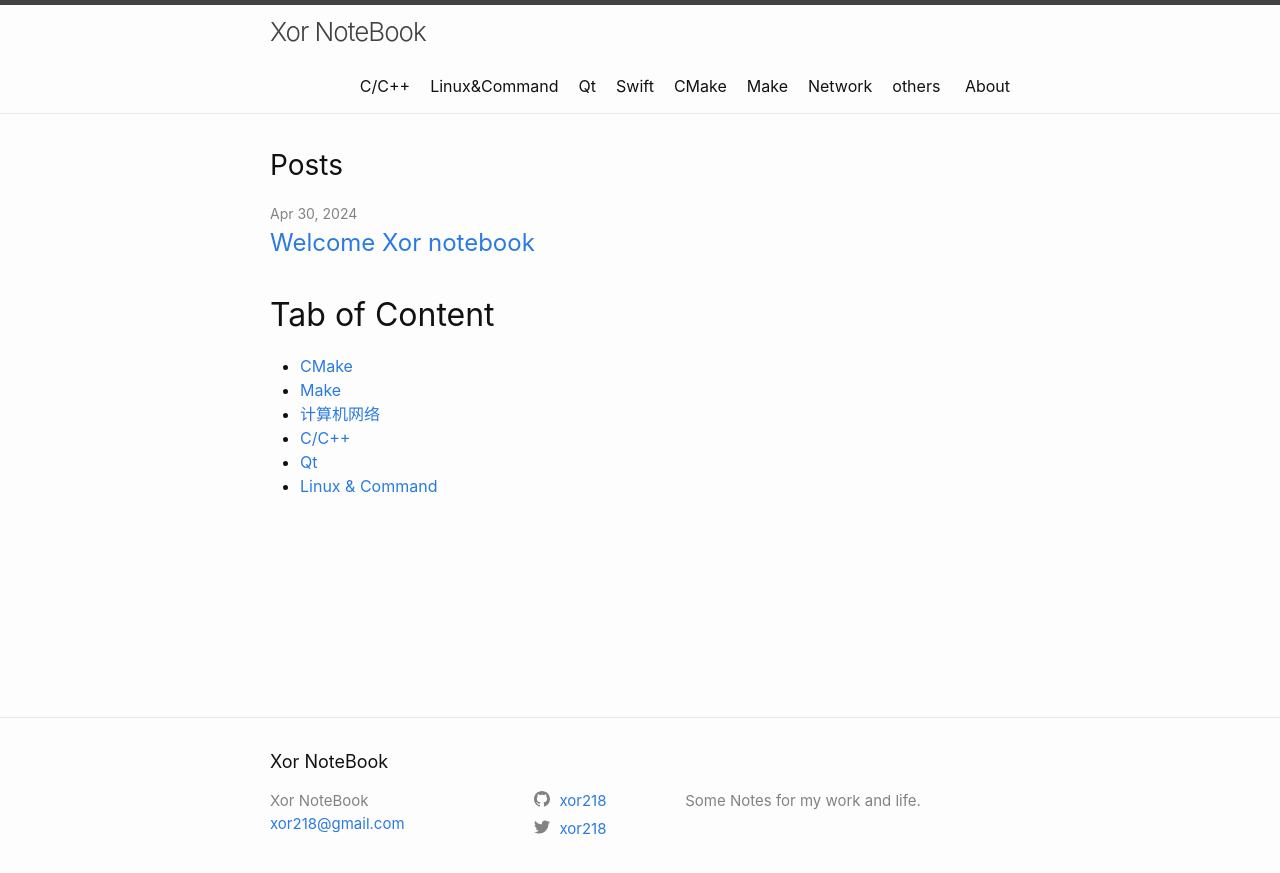
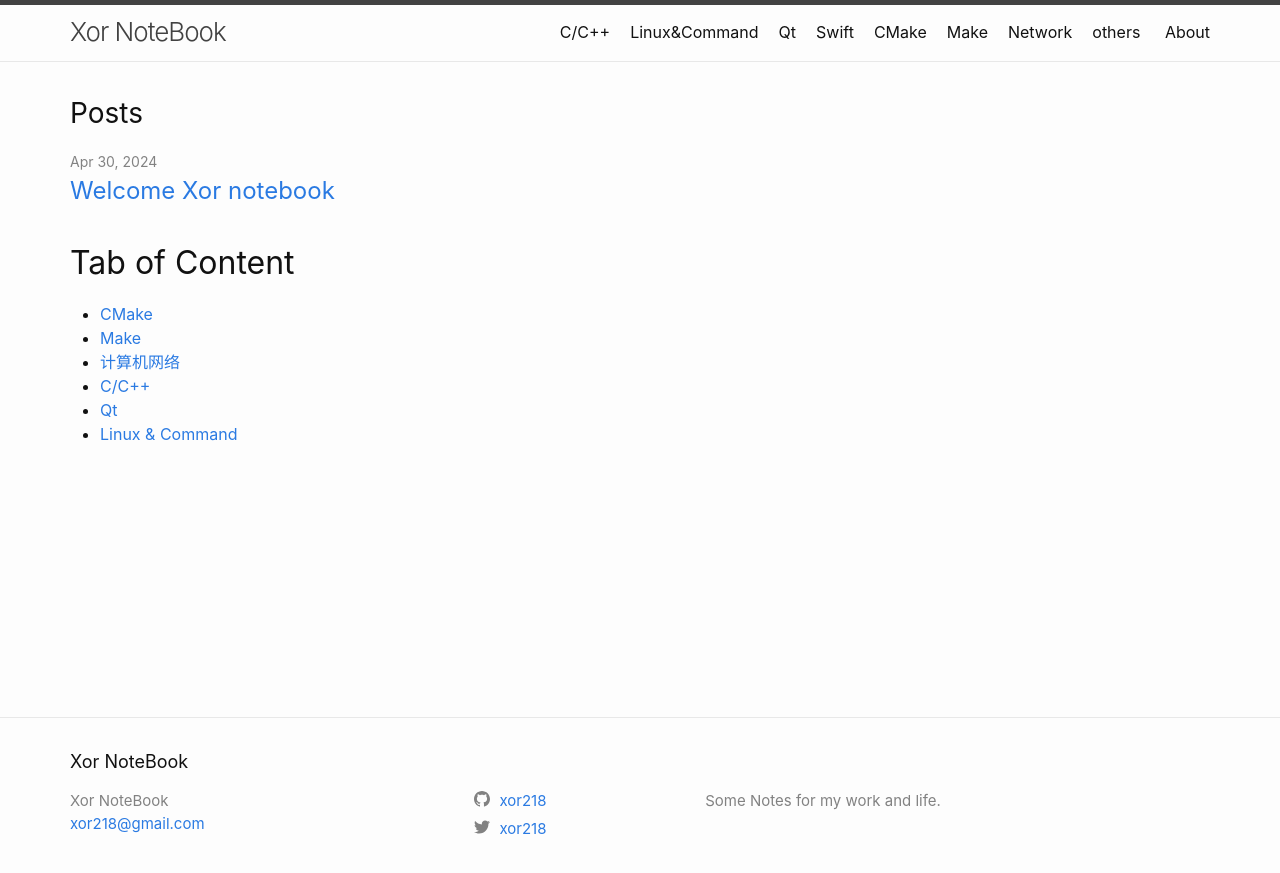
Before and after one commit to xor218/xor218.github.io, a Jekyll site: the page built from index.markdown, in a window 1280 px wide. Shown: the top 873 px of the page. Built offline with Jekyll 4.4.1, drawn with Linux system fonts in a browser that asks for light colours.

Commit message:
修改宽度为1200

```diff
--- a/_sass/minima.scss
+++ b/_sass/minima.scss
@@ -20,8 +20,8 @@ $grey-color-dark:  darken($grey-color, 25%) !default;
 
 $table-text-align: left !default;
 
-// Width of the content area
-$content-width:    800px !default;
+// Width of the content area 默认800
+$content-width:    1200px !default;
 
 $on-palm:          600px !default;
 $on-laptop:        800px !default;
```
